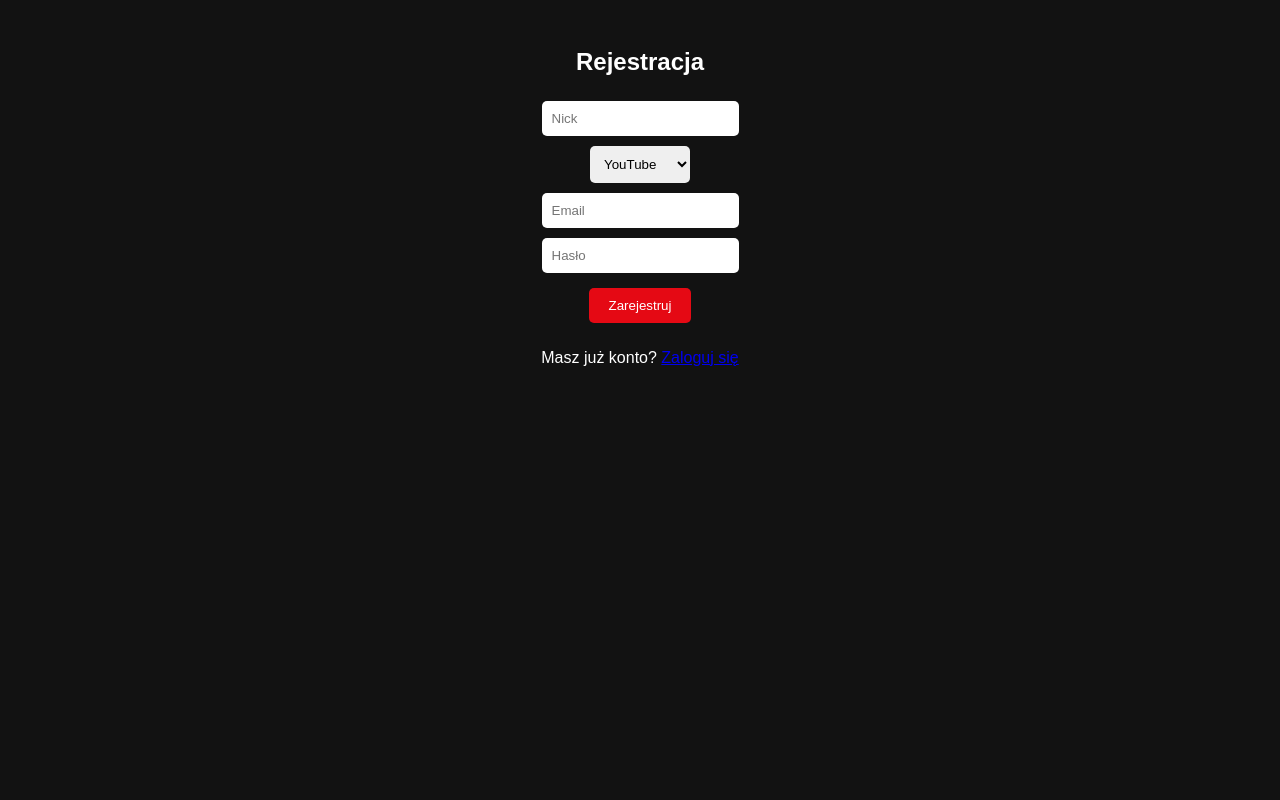
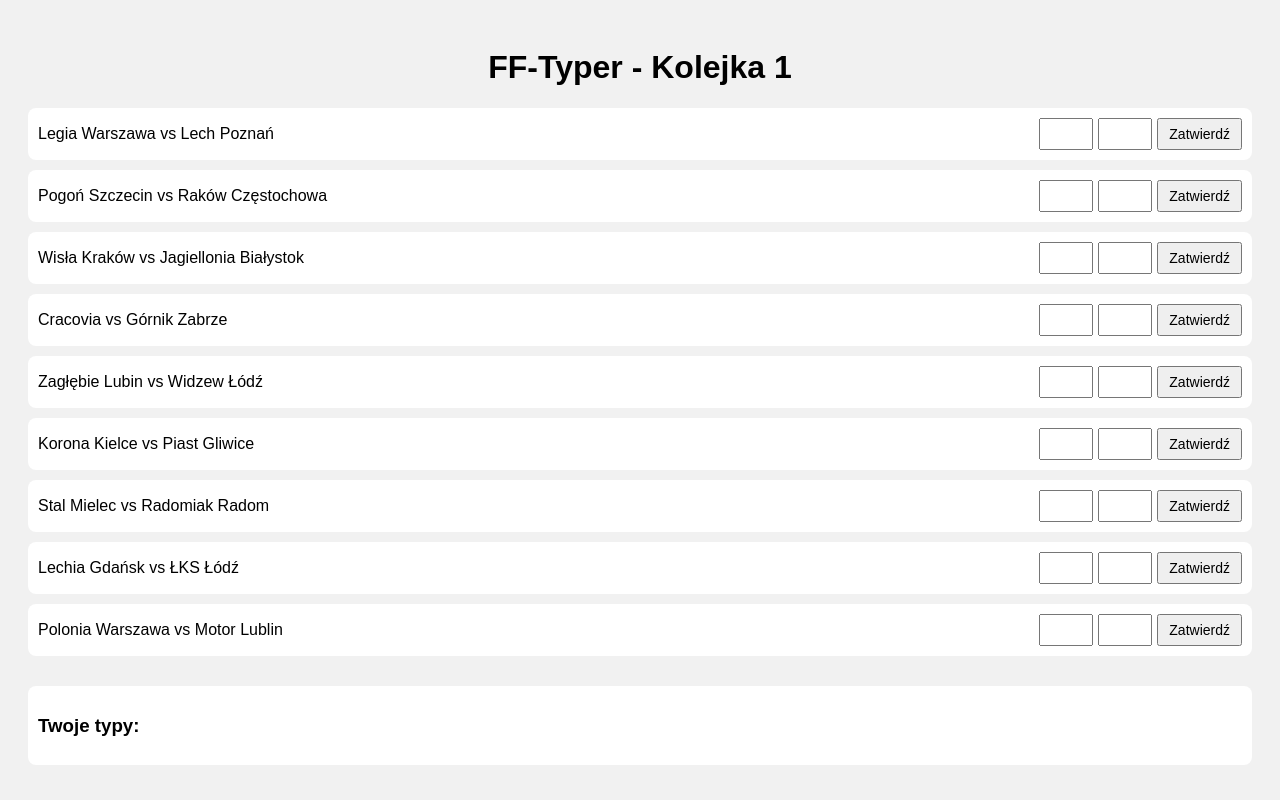
Before and after one commit to MegaBubek/FF-Typer, a plain HTML site: page index.html in a window 1280 px wide. Drawn offline with Linux system fonts and the light colour scheme.

Commit message:
Update index.html

```diff
--- a/index.html
+++ b/index.html
@@ -2,166 +2,124 @@
 <head>
   <meta charset="UTF-8" />
   <meta name="viewport" content="width=device-width, initial-scale=1.0" />
-  <title>Football Fans Typer</title>
+  <title>FF-Typer</title>
   <style>
     body {
       font-family: Arial, sans-serif;
-      background-color: #121212;
-      color: white;
+      background-color: #f1f1f1;
       padding: 20px;
+    }
+    h1 {
       text-align: center;
     }
-    input[type="text"], input[type="password"], input[type="email"], select {
+    .match {
+      background-color: white;
       padding: 10px;
-      margin: 5px;
-      border-radius: 5px;
-      border: none;
+      margin-bottom: 10px;
+      border-radius: 8px;
+      display: flex;
+      align-items: center;
+      justify-content: space-between;
+    }
+    .inputs {
+      display: flex;
+      gap: 5px;
+    }
+    input[type='number'] {
+      width: 40px;
+      padding: 5px;
+      font-size: 16px;
     }
     button {
-      padding: 10px 20px;
-      margin: 10px;
-      border: none;
-      border-radius: 5px;
-      background-color: #e50914;
-      color: white;
+      padding: 5px 10px;
+      font-size: 14px;
       cursor: pointer;
     }
-    .match {
-      display: flex;
-      justify-content: center;
-      align-items: center;
-      gap: 10px;
-      margin: 10px 0;
+    #results {
+      margin-top: 30px;
+      background: #fff;
+      padding: 10px;
+      border-radius: 8px;
     }
-    .hidden {
-      display: none;
-    }
-    #results {
-      margin-top: 20px;
-      text-align: left;
+    .result-entry {
+      font-size: 14px;
+      margin-bottom: 5px;
     }
   </style>
 </head>
 <body>
-  <div id="register">
-    <h2>Rejestracja</h2>
-    <input type="text" id="regNick" placeholder="Nick" /><br />
-    <select id="regPlatform">
-      <option value="YouTube">YouTube</option>
-      <option value="Instagram">Instagram</option>
-      <option value="TikTok">TikTok</option>
-    </select><br />
-    <input type="email" id="regEmail" placeholder="Email" /><br />
-    <input type="password" id="regPassword" placeholder="Hasło" /><br />
-    <button onclick="register()">Zarejestruj</button>
-    <p>Masz już konto? <a href="#" onclick="showLogin()">Zaloguj się</a></p>
-  </div>  <div id="login" class="hidden">
-    <h2>Logowanie</h2>
-    <input type="email" id="logEmail" placeholder="Email" /><br />
-    <input type="password" id="logPassword" placeholder="Hasło" /><br />
-    <button onclick="login()">Zaloguj</button>
-    <p>Nie masz konta? <a href="#" onclick="showRegister()">Zarejestruj się</a></p>
-  </div>  <div id="main" class="hidden">
-    <h1>Football Fans - Typer Ekstraklasy</h1>
-    <div id="matches"></div>
-    <div id="results"></div>
-  </div>  <script>
+  <h1>FF-Typer - Kolejka 1</h1>
+  <div id="matches"></div>
+  <div id="results"></div>  <script>
+    const currentUser = "Mega_Bubek";
+
     const matches = [
-      ["Legia Warszawa", "Lech Poznań"],
-      ["Wisła Kraków", "Górnik Zabrze"],
-      ["Cracovia", "Radomiak Radom"],
-      ["Zagłębie Lubin", "Korona Kielce"],
-      ["Widzew Łódź", "Jagiellonia Białystok"],
-      ["Pogoń Szczecin", "Lechia Gdańsk"],
-      ["Piast Gliwice", "Stal Mielec"],
-      ["Raków Częstochowa", "ŁKS Łódź"],
-      ["Polonia Warszawa", "Arka Gdynia"]
+      "Legia Warszawa vs Lech Poznań",
+      "Pogoń Szczecin vs Raków Częstochowa",
+      "Wisła Kraków vs Jagiellonia Białystok",
+      "Cracovia vs Górnik Zabrze",
+      "Zagłębie Lubin vs Widzew Łódź",
+      "Korona Kielce vs Piast Gliwice",
+      "Stal Mielec vs Radomiak Radom",
+      "Lechia Gdańsk vs ŁKS Łódź",
+      "Polonia Warszawa vs Motor Lublin"
     ];
 
-    let users = JSON.parse(localStorage.getItem("users") || "[]");
-    let currentUser = JSON.parse(localStorage.getItem("currentUser") || "null");
-    const results = {};
-
-    function saveUsers() {
-      localStorage.setItem("users", JSON.stringify(users));
-    }
-
-    function showLogin() {
-      document.getElementById("register").classList.add("hidden");
-      document.getElementById("login").classList.remove("hidden");
-    }
-
-    function showRegister() {
-      document.getElementById("login").classList.add("hidden");
-      document.getElementById("register").classList.remove("hidden");
-    }
-
-    function register() {
-      const nick = document.getElementById("regNick").value;
-      const platform = document.getElementById("regPlatform").value;
-      const email = document.getElementById("regEmail").value;
-      const password = document.getElementById("regPassword").value;
-      if (!nick || !email || !password) return alert("Wypełnij wszystkie pola");
-      users.push({ nick, platform, email, password });
-      saveUsers();
-      localStorage.setItem("currentUser", JSON.stringify({ nick, platform, email }));
-      showMain();
-    }
-
-    function login() {
-      const email = document.getElementById("logEmail").value;
-      const password = document.getElementById("logPassword").value;
-      const user = users.find(u => u.email === email && u.password === password);
-      if (!user) return alert("Niepoprawny login lub hasło");
-      localStorage.setItem("currentUser", JSON.stringify(user));
-      showMain();
-    }
-
-    function showMain() {
-      document.getElementById("register").classList.add("hidden");
-      document.getElementById("login").classList.add("hidden");
-      document.getElementById("main").classList.remove("hidden");
-      renderMatches();
-    }
+    const savedResults = JSON.parse(localStorage.getItem("userVotes")) || [];
 
     function renderMatches() {
       const container = document.getElementById("matches");
       container.innerHTML = "";
-      matches.forEach(([home, away], index) => {
-        container.innerHTML += `
-          <div class="match">
-            <span>${home}</span>
-            <input type="number" id="home-${index}" min="0" style="width: 40px" />
-            <input type="number" id="away-${index}" min="0" style="width: 40px" />
-            <span>${away}</span>
-            <button onclick="submitResult(${index})">Zatwierdź</button>
+      matches.forEach((match, index) => {
+        const div = document.createElement("div");
+        div.className = "match";
+        div.innerHTML = `
+          <span>${match}</span>
+          <div class="inputs">
+            <input type="number" min="0" id="g1-${index}" />
+            <input type="number" min="0" id="g2-${index}" />
+            <button onclick="saveResult(${index})">Zatwierdź</button>
           </div>
         `;
+        container.appendChild(div);
       });
     }
 
-    function submitResult(index) {
-      const home = document.getElementById(`home-${index}`).value;
-      const away = document.getElementById(`away-${index}`).value;
-      const match = `${matches[index][0]} vs ${matches[index][1]}`;
-      const nick = JSON.parse(localStorage.getItem("currentUser")).nick;
-      if (!results[match]) results[match] = [];
-      results[match].push({ nick, result: `${home}-${away}` });
-      renderSubmitted();
+    function saveResult(index) {
+      const g1 = document.getElementById(`g1-${index}`).value;
+      const g2 = document.getElementById(`g2-${index}`).value;
+      if (g1 === "" || g2 === "") return;
+
+      const match = matches[index];
+      const now = new Date();
+      const timestamp = now.toISOString().replace("T", " ").slice(0, 16);
+
+      const result = {
+        user: currentUser,
+        match,
+        score: `${g1}-${g2}`,
+        time: timestamp
+      };
+
+      savedResults.push(result);
+      localStorage.setItem("userVotes", JSON.stringify(savedResults));
+      renderResults();
     }
 
-    function renderSubmitted() {
-      const out = document.getElementById("results");
-      out.innerHTML = "<h3>Oddane głosy:</h3>";
-      for (const match in results) {
-        out.innerHTML += `<strong>${match}</strong><ul>`;
-        results[match].forEach(entry => {
-          out.innerHTML += `<li>${entry.nick}: ${entry.result}</li>`;
+    function renderResults() {
+      const container = document.getElementById("results");
+      container.innerHTML = `<h3>Twoje typy:</h3>`;
+      savedResults
+        .filter(r => r.user === currentUser)
+        .forEach(r => {
+          const div = document.createElement("div");
+          div.className = "result-entry";
+          div.textContent = `🕒 ${r.time} | ⚽ ${r.user}: ${r.score} (${r.match})`;
+          container.appendChild(div);
         });
-        out.innerHTML += "</ul>";
-      }
     }
 
-    if (currentUser) showMain();
+    renderMatches();
+    renderResults();
   </script></body>
 </html>
```
